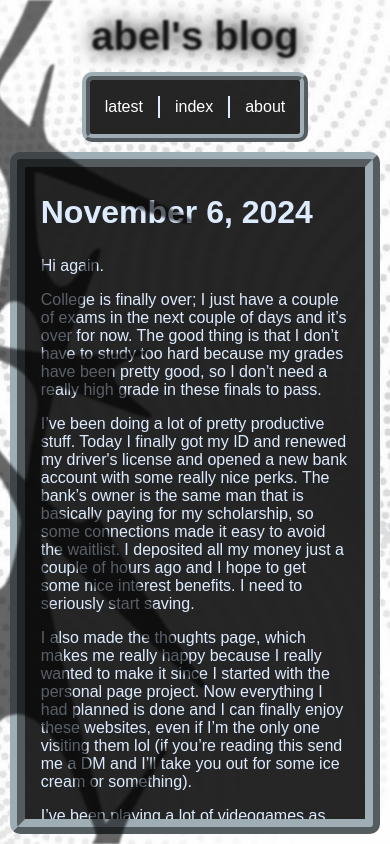
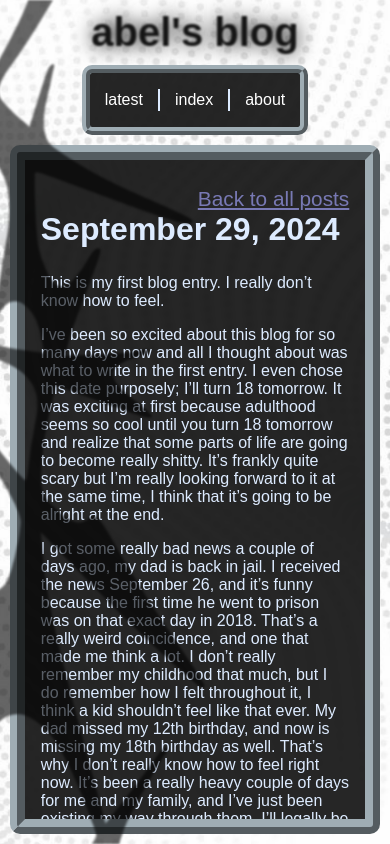
Before and after one commit to abel8000000/blog, a React (Create React App) app: page /blog/post/2024-09-29 in a window 390 px wide. Built offline with nearby package versions, Linux system fonts and the light colour scheme.

Commit message:
Added routing, updated project structure

```diff
--- a/package.json
+++ b/package.json
@@ -11,6 +11,7 @@
     "react": "^18.3.1",
     "react-dom": "^18.3.1",
     "react-markdown": "^9.0.1",
+    "react-router-dom": "^7.0.1",
     "react-scripts": "5.0.1",
     "web-vitals": "^2.1.4"
   },
--- /dev/null
+++ b/src/About.jsx
@@ -0,0 +1,17 @@
+import React from 'react';
+import { Link } from 'react-router-dom';
+import ReactMarkdown from 'react-markdown';
+
+const About = () => {
+    const aboutContent = "Simple blog to display my thoughts. Not much to say to be honest.\n\nMade with <3 by abel. 2024";
+    return (
+        <div id='about-text' className='post centered-content'>
+            <Link to="/" className="all-posts-button">
+                Back to all posts
+            </Link>
+            <ReactMarkdown>{aboutContent}</ReactMarkdown>
+        </div>
+    );
+};
+
+export default About;
--- a/src/App.css
+++ b/src/App.css
@@ -66,14 +66,25 @@ body {
   justify-content: space-between;
 }
 
+.headerTitle {
+  text-decoration: none;
+  /* Remove underline */
+  display: inline-block;
+  /* Ensure the title stays on one line */
+}
+
 h1 {
   font-family: 'Play', sans-serif;
   font-size: 4em;
   color: #151515;
   filter: drop-shadow(0 0 10px #000000) blur(1.25px);
-  margin: 1%;
-  pointer-events: none;
-  user-select: none;
+  margin: 5% 0;
+  transition: text-shadow 0.3s ease-in-out;
+  text-decoration: none !important;
+}
+
+h1:hover {
+  text-shadow: 0 0 3px #ffffff, 0 0 6px #ffffff, 0 0 9px #ffffff;
 }
 
 #navbar {
@@ -100,6 +111,8 @@ h1 {
   align-items: center;
   justify-content: center;
   padding: 0px 5px;
+  text-decoration: none;
+  color: inherit;
 }
 
 .headerButton:hover {
@@ -147,12 +160,17 @@ h1 {
   margin-bottom: 2em;
 }
 
+.morePostsMessage {
+  text-decoration: none;
+  color: inherit;
+}
+
 .morePostsMessage:hover {
   color: #9fadb4;
   cursor: pointer;
 }
 
-button {
+.all-posts-button {
   font-family: 'Raleway', sans-serif;
   font-size: 1.3em;
   color: #7879b4;
@@ -186,6 +204,7 @@ button {
 @media (max-width: 768px) {
   h1 {
     font-size: 2.5em;
+    margin: 0;
   }
 
   #neotribal {
@@ -219,7 +238,8 @@ button {
     font-size: 2em;
   }
 
-  #posts-window p, #posts-window span {
+  #posts-window p,
+  #posts-window span {
     font-size: 1em;
   }
 
--- a/src/App.jsx
+++ b/src/App.jsx
@@ -1,13 +1,18 @@
-import React, { useEffect, useState, useRef } from 'react';
+import React, { useEffect, useState, useRef, useCallback } from 'react';
+import { useParams, Link, useLocation } from 'react-router-dom';
 import ReactMarkdown from 'react-markdown';
+import PostList from './PostList';
+import PostContent from './PostContent';
+import About from './About';
 import './App.css';
 import neotribal from './assets/images/blog-neotribal.png';
 
-function App() {
+function App({ view }) {
     const [posts, setPosts] = useState([]);
-  const [currentView, setCurrentView] = useState('posts'); // 'posts' or 'list'
     const [selectedPost, setSelectedPost] = useState(null);
     const postsWindowRef = useRef(null);
+    const { id } = useParams();
+    const location = useLocation();
 
     useEffect(() => {
         const fetchPosts = async () => {
@@ -18,103 +23,108 @@ function App() {
                     return { content, key };
                 })
             );
+            console.log('Fetched posts:', posts); // Debugging log
             setPosts(posts);
         };
 
         fetchPosts();
     }, []);
 
-  const scrollToTop = () => {
+    const scrollToTop = useCallback(() => {
         if (postsWindowRef.current) {
             postsWindowRef.current.scrollTo({ top: 0 });
         }
-  };
+    }, []);
 
-  const showPostList = () => {
-    setCurrentView('list');
+    const showPostList = useCallback(() => {
+        setSelectedPost(null);
         scrollToTop();
-  };
+    }, [scrollToTop]);
 
-  const showPost = (post) => {
+    const showPost = useCallback((post) => {
+        console.log('Showing post:', post); // Debugging log
         setSelectedPost(post);
-    setCurrentView('posts');
         scrollToTop();
-  };
+    }, [scrollToTop]);
 
-  const goBackToMain = () => {
-    setSelectedPost(null);
-    setCurrentView('posts');
-    scrollToTop();
-  };
-
-  const showLatestPost = () => {
+    const showLatestPost = useCallback(() => {
         if (posts.length > 0) {
-      const latestPost = posts[posts.length - 1]; // Assuming the last post is the most recent
+            const latestPost = posts[posts.length - 1];
             showPost(latestPost);
         }
-  };
+    }, [posts, showPost]);
 
-  const showAbout = () => {
-    const aboutContent = "Simple blog to display my thoughts. Not much to say to be honest.\n\nMade with <3 by abel. 2024";
-    setSelectedPost({ content: aboutContent });
-    setCurrentView('about');
-    scrollToTop();
-  };
+    useEffect(() => {
+        console.log('View:', view); // Debugging log
+        if (view === 'latest') {
+            showLatestPost();
+        } else if (view === 'about') {
+            setSelectedPost({ content: "Simple blog to display my thoughts. Not much to say to be honest.\n\nMade with <3 by abel. 2024" });
+        } else if (view === 'post' && id) {
+            const post = posts.find((p) => p.key === `./${id}.md`);
+            if (post) {
+                showPost(post);
+            }
+        } else if (view === 'index') {
+            showPostList();
+        } else {
+            showPostList(); // Reset to post list for the homepage
+        }
+    }, [view, id, posts, showLatestPost, showPostList, showPost]);
+
+    // Reset the state when the location changes
+    useEffect(() => {
+        if (location.pathname === '/blog' || location.pathname === '/') {
+            showPostList();
+        }
+    }, [location, showPostList]);
 
     return (
         <div id="content">
-      <img id='neotribal' src={ neotribal } alt='neotribal' />
+            <img id='neotribal' src={neotribal} alt='neotribal' />
             <div id='header'>
+                <Link to="/" className='headerTitle'>
                     <h1>abel's blog</h1>
+                </Link>
                 <div id='navbar' className='window'>
-          <div className='headerButton' onClick={showLatestPost}>
+                    <Link to="/latest" className='headerButton'>
                         <p>latest</p>
-          </div>
+                    </Link>
                     <hr className='verticalSeparator' aria-orientation="vertical" />
-          <div className='headerButton' onClick={showPostList}>
+                    <Link to="/index" className='headerButton'>
                         <p>index</p>
-          </div>
+                    </Link>
                     <hr className='verticalSeparator' aria-orientation="vertical" />
-          <div className='headerButton' onClick={showAbout}>
+                    <Link to="/about" className='headerButton'>
                         <p>about</p>
-          </div>
+                    </Link>
                 </div>
             </div>
             <div id='posts-window' className='window' ref={postsWindowRef}>
-        {currentView === 'list' ? (
-          <div className="post-list">
-            <button className="right-aligned-button" onClick={goBackToMain}>Back to all posts</button>
-            {posts.length === 0 ? (
-              <p>Seems empty... for now</p>
+                {selectedPost ? (
+                    view === 'about' ? (
+                        <About />
                     ) : (
-              posts.slice().reverse().map((post, index) => (
-                <div key={index} className="postListItem" onClick={() => showPost(post)}>
-                  <p>{post.key.replace('./', '').replace('.md', '')}</p>
-                </div>
-              ))
-            )}
-          </div>
+                        <PostContent post={selectedPost} />
+                    )
                 ) : (
-          selectedPost ? (
-            <div id='about-text' className={`post ${currentView === 'about' ? 'centered-content' : ''}`}>
-              <button className="right-aligned-button" onClick={goBackToMain}>Back to all posts</button>
-              <ReactMarkdown>{selectedPost.content}</ReactMarkdown>
-            </div>
+                    view === 'index' ? (
+                        <PostList posts={posts} />
                     ) : (
                         <>
                             {posts.length === 0 ? (
                                 <p>Seems empty... for now</p>
                             ) : (
-                posts.slice(-5).reverse().map((post, index) => ( // Display only the last 5 posts in reverse order
+                                posts.slice(-5).reverse().map((post, index) => (
                                     <div key={index} className="post">
                                         <ReactMarkdown>{post.content}</ReactMarkdown>
-                    {index < 4 && <hr className='horizontalSeparator' />} {/* Add separator after each post except the last one */}
+                                        {index < 4 && <hr className='horizontalSeparator' />}
                                     </div>
                                 ))
                             )}
                             {posts.length > 0 && (
                                 <div className="morePostsMessageContainer">
-                  <span className="morePostsMessage" onClick={showPostList}>Wanna see more? Check the index</span>
+                                    <Link to="/index" className="morePostsMessage">Wanna see more? Check the index</Link>
                                 </div>
                             )}
                         </>
--- /dev/null
+++ b/src/PostContent.jsx
@@ -0,0 +1,14 @@
+import React from 'react';
+import { Link } from 'react-router-dom';
+import ReactMarkdown from 'react-markdown';
+
+const PostContent = ({ post }) => (
+    <div id='about-text' className='post'>
+        <Link to="/" className="all-posts-button">
+            Back to all posts
+        </Link>
+        <ReactMarkdown>{post.content}</ReactMarkdown>
+    </div>
+);
+
+export default PostContent;
--- /dev/null
+++ b/src/PostList.jsx
@@ -0,0 +1,20 @@
+import React from 'react';
+import { Link } from 'react-router-dom';
+
+const PostList = ({ posts }) => (
+    <>
+        {posts.length === 0 ? (
+            <p>Seems empty... for now</p>
+        ) : (
+            posts.map((post, index) => (
+                <div key={index} className="post">
+                    <Link to={`/post/${post.key.replace('./', '').replace('.md', '')}`}>
+                        <p>{post.key.replace('./', '').replace('.md', '')}</p>
+                    </Link>
+                </div>
+            ))
+        )}
+    </>
+);
+
+export default PostList;
--- a/src/index.js
+++ b/src/index.js
@@ -1,7 +1,7 @@
 import React from 'react';
 import ReactDOM from 'react-dom/client';
 import './index.css';
-import App from './App';
+import AppRouter from './router';
 import reportWebVitals from './reportWebVitals';
 
 function setViewportHeight() {
@@ -15,7 +15,7 @@ window.addEventListener('resize', setViewportHeight);
 const root = ReactDOM.createRoot(document.getElementById('root'));
 root.render(
   <React.StrictMode>
-    <App />
+    <AppRouter />
   </React.StrictMode>
 );
 
--- /dev/null
+++ b/src/router.js
@@ -0,0 +1,17 @@
+import React from 'react';
+import { BrowserRouter as Router, Route, Routes } from 'react-router-dom';
+import App from './App';
+
+const AppRouter = () => (
+    <Router basename="/blog">
+        <Routes>
+            <Route path="/" element={<App />} />
+            <Route path="/latest" element={<App view="latest" />} />
+            <Route path="/index" element={<App view="index" />} />
+            <Route path="/about" element={<App view="about" />} />
+            <Route path="/post/:id" element={<App view="post" />} />
+        </Routes>
+    </Router>
+);
+
+export default AppRouter;
```
Also changed, not shown: 1 other file (tests, documents, lock files or other folders). Lines whose indentation alone changed are shown as unchanged.
